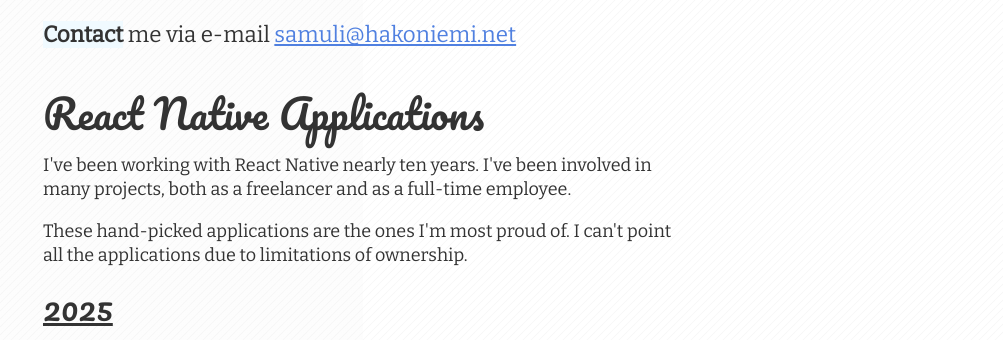
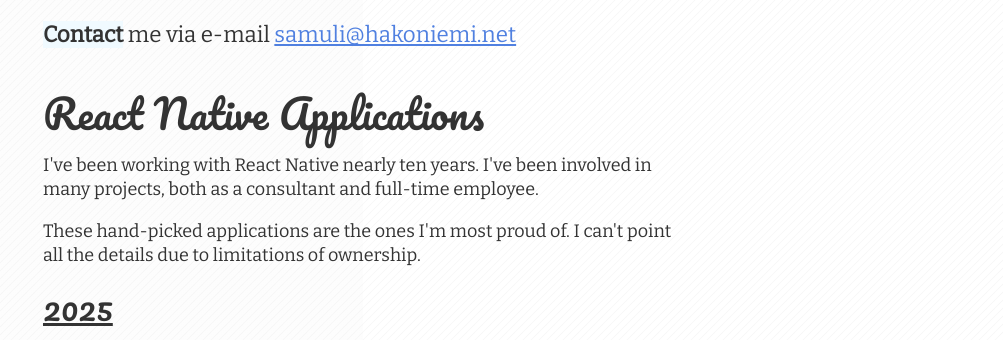
Before and after one commit to hakoniemi/rn.fi, a plain HTML site: page index.html in a window 1280 px wide. Shown: the part 460-800 px from the top of the page, without its empty margins (277-1280 px from the left). Drawn offline with nearby package versions, Linux system fonts and the light colour scheme.

Commit message:
minor updates

```diff
--- a/index.html
+++ b/index.html
@@ -63,7 +63,7 @@
       <p class="ingress">
         <strong>In 2025</strong>, I started working as a Mobile Developer at
         <a href="https://codemate.com/">Codemate</a>. I'm focusing both on React
-        Native and also in <a href="https://flutter.fi">Flutter</a>.
+        Native and also on <a href="https://flutter.fi">Flutter</a>.
       </p>
       <p class="ingress">
         My <strong>history and experience</strong> consists of working as a Full
@@ -84,11 +84,11 @@
       <h2>React Native Applications</h2>
       <p>
         I've been working with React Native nearly ten years. I've been involved
-        in many projects, both as a freelancer and as a full-time employee.
+        in many projects, both as a consultant and full-time employee.
       </p>
       <p>
         These hand-picked applications are the ones I'm most proud of. I can't
-        point all the applications due to limitations of ownership.
+        point all the details due to limitations of ownership.
       </p>
       <h3>2025</h3>
       <dl>
```
